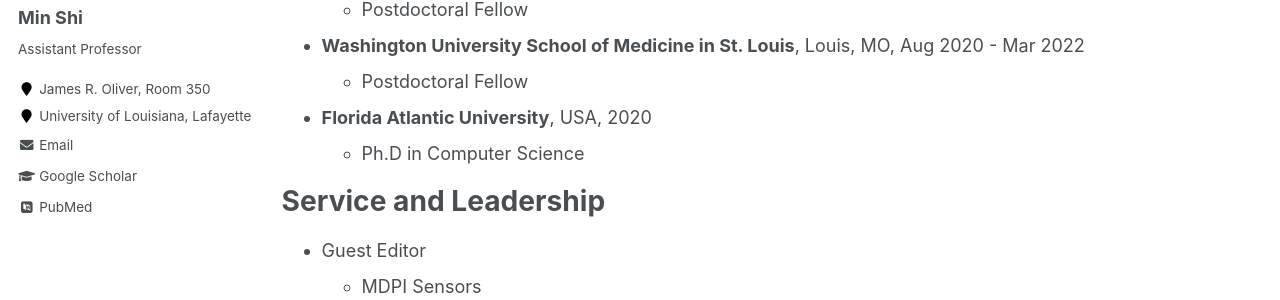
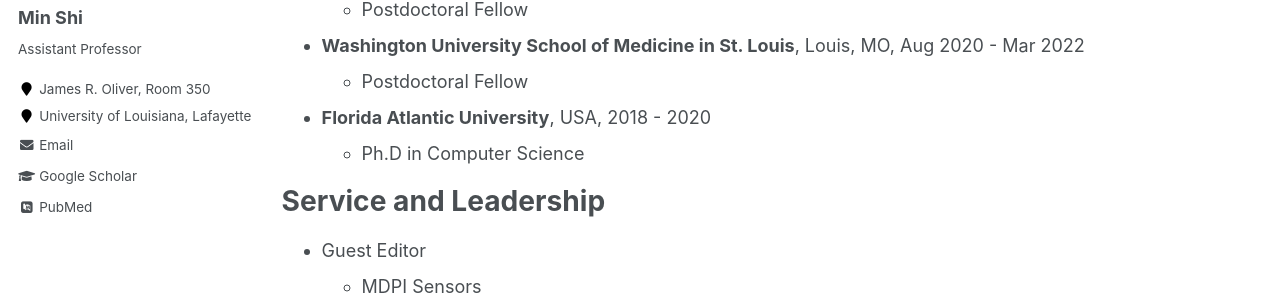
Before and after one commit to shiminxst/shiminxst.github.io, a Jekyll site: the page built from _pages/cv.md, in a window 1280 px wide and 900 px high. Shown: the part 296-596 px from the top of the window. Built offline with Jekyll 4.4.1, drawn with Linux system fonts in a browser that asks for light colours; some web fonts are replaced.

Commit message:
Update cv.md

```diff
--- a/_pages/cv.md
+++ b/_pages/cv.md
@@ -17,7 +17,7 @@
   * Postdoctoral Fellow
 - **Washington University School of Medicine in St. Louis**, Louis, MO, Aug 2020 - Mar 2022
   * Postdoctoral Fellow
-- **Florida Atlantic University**, USA, 2020
+- **Florida Atlantic University**, USA, 2018 - 2020
   * Ph.D in Computer Science
 
 Service and Leadership
```
